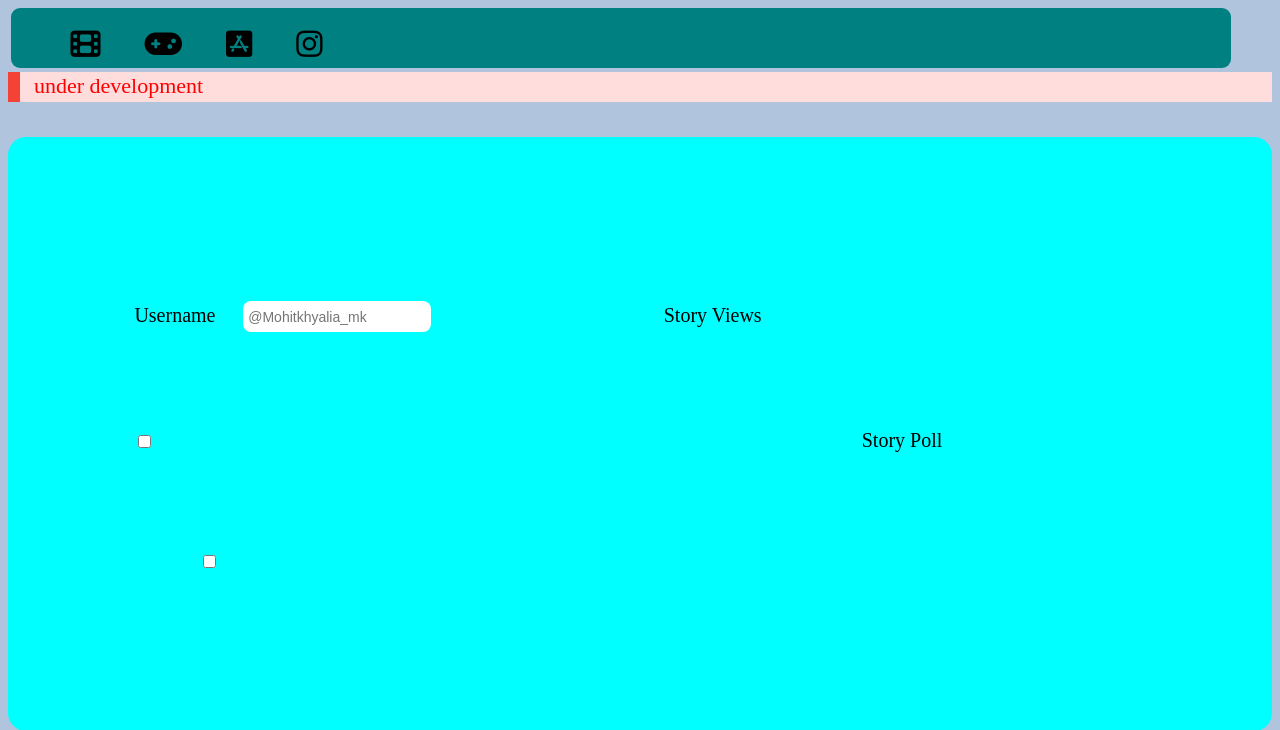
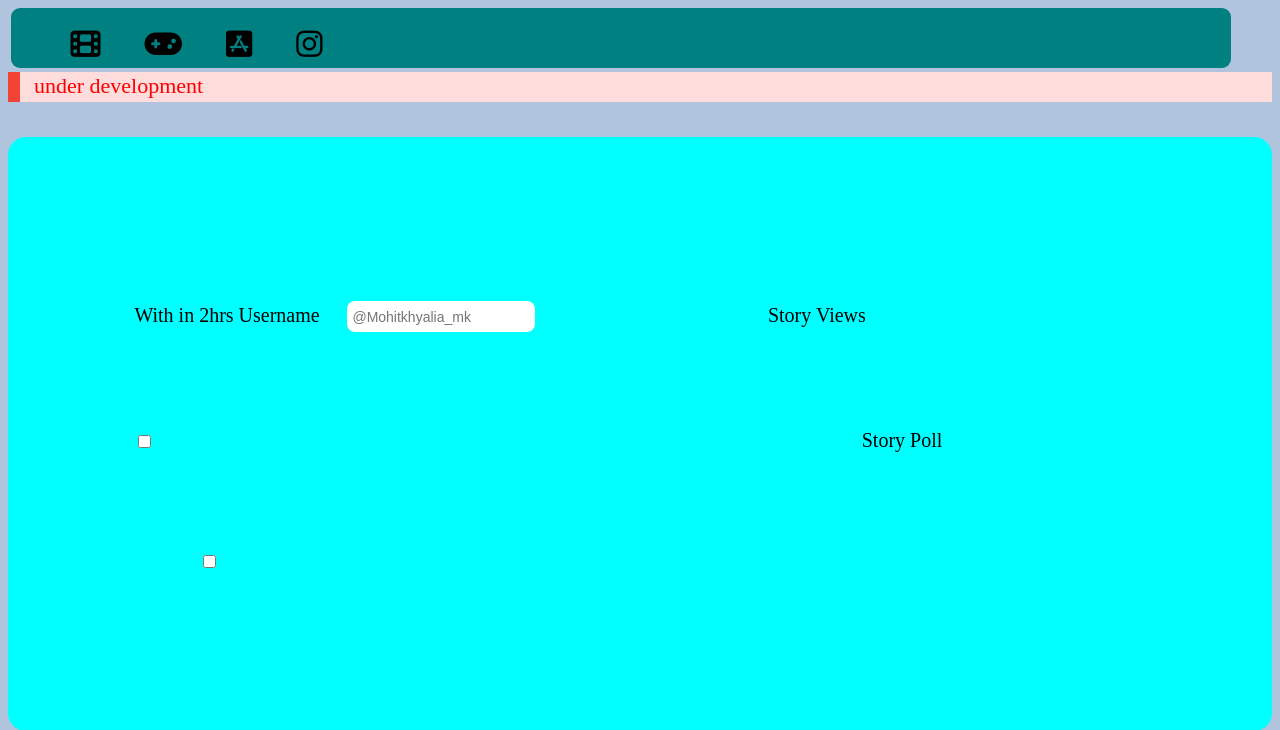
Before and after one commit to mohitkhyalia/mk-hub, a Flask app: page /music in a window 1280 px wide. Shown: the top 730 px of the page. Run offline with Flask 2, Linux system fonts and the light colour scheme; some libraries are stand-ins or nearby versions.

Commit message:
Update music.html

```diff
--- a/templates/music.html
+++ b/templates/music.html
@@ -26,6 +26,7 @@
     </div class="fuck">
         <form action="/out" method="POST">
             <div class="fuck" >
+              <label>With in 2hrs</label>
             <label for="username">Username</label>
             <input type="text" name="nm" class="nm" placeholder="@Mohitkhyalia_mk" autocomplete="off" required>
 
```
